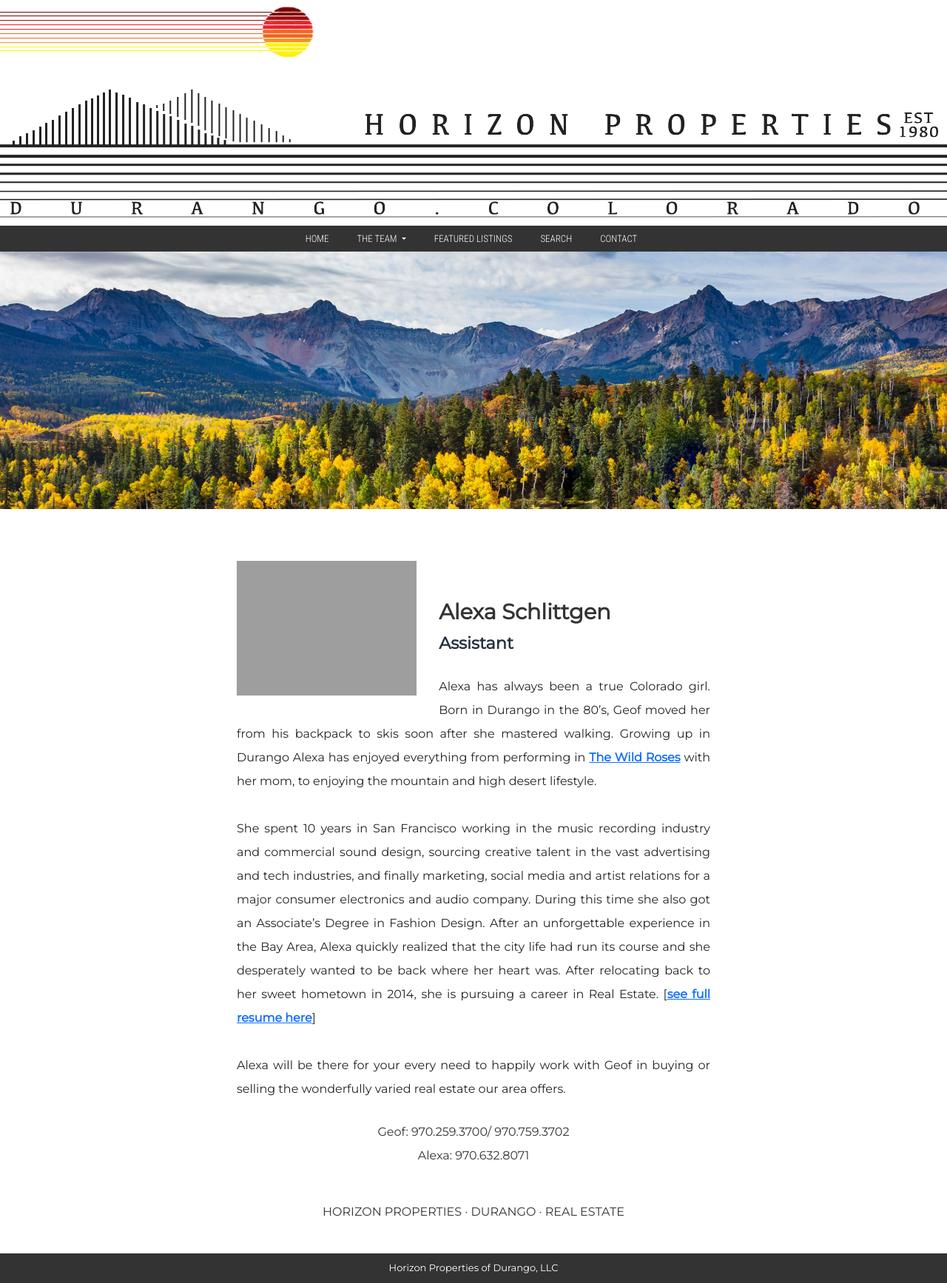
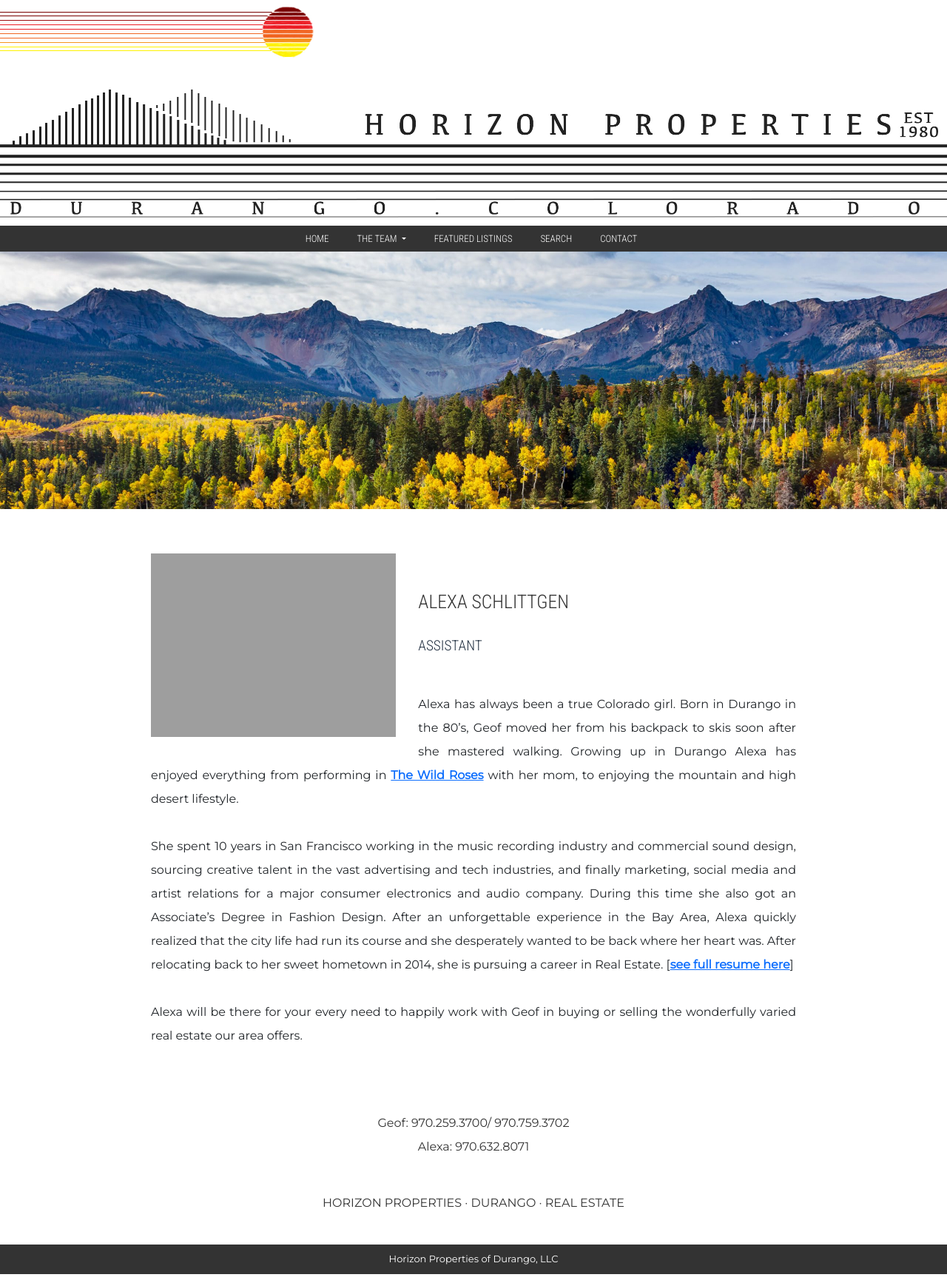
Before and after one commit to cschweipert/django-horizon, a Django app: page /alexa in a window 1280 px wide. Shown: the whole page at 74% size. Run offline with Django 3.2, Linux system fonts and the light colour scheme; some libraries are stand-ins or nearby versions; some web fonts are replaced; grey boxes are pictures that could not be loaded.

Commit message:
style alexa page

```diff
--- a/templates/pages/alexa.html
+++ b/templates/pages/alexa.html
@@ -1,15 +1,16 @@
-{% extends 'base.html' %} {% load static %} {% block content %}
-<div id="about" class="geof-container">
-  <div class="about-row">
-    <!-- <div class="geof-top">
-      <img class="geof" src="{% static '/img/geof.png' %}" alt="Geof Schlittgen">
-      <h2 class="title">Geof Schlittgen</h2>
-      <h3 class="undertitle">Broker/Owner</h3>
-    </div> -->
-    <div class="skill-row">
+{% extends 'base.html' %}
+
+{% load static %}
+
+{% block content %}
+<!-- <div id="about"> -->
+<div class="container">
+  <!-- <div class="about-row"> -->
+  <div class="row">
+    <div id="about" class="middle-container">
       <img class="mountain" src="{% static '/img/alexa1.png' %}" alt="Geof Schlittgen" />
-      <h2 class="title">Alexa Schlittgen</h2>
-      <h3 class="undertitle">Assistant</h3>
+      <h2 class="team-header">Alexa Schlittgen</h2>
+      <h3 class="team-header team-subheader">Assistant</h3>
       <p>
         Alexa has always been a true Colorado girl. Born in Durango in the 80’s,
         Geof moved her from his backpack to skis soon after she mastered
```
